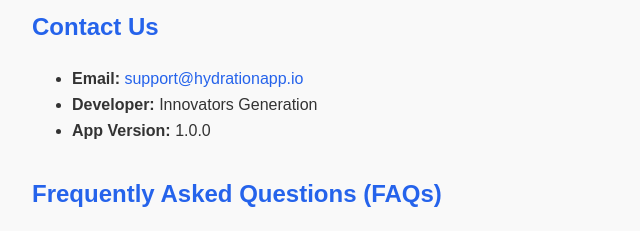
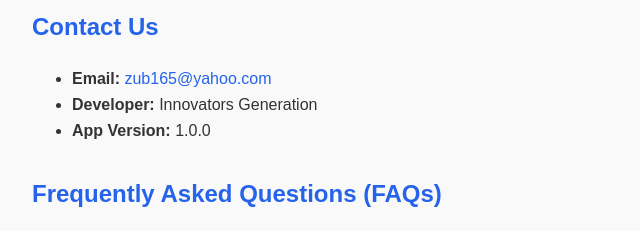
Before and after one commit to zub165/fluid101, a plain HTML site: page support.html in a window 1280 px wide. Shown: the part 189-420 px from the top of the page, 158-798 px from the left. Drawn offline with Linux system fonts and the light colour scheme.

Commit message:
Update support.html

```diff
--- a/support.html
+++ b/support.html
@@ -50,7 +50,7 @@
 
   <h2>Contact Us</h2>
   <ul>
-    <li><strong>Email:</strong> <a href="mailto:zub165@yahoo.com">support@hydrationapp.io</a></li>
+   <li><strong>Email:</strong> <a href="mailto:zub165@yahoo.com">zub165@yahoo.com</a></li>
     <li><strong>Developer:</strong> Innovators Generation</li>
     <li><strong>App Version:</strong> 1.0.0</li>
   </ul>
```
